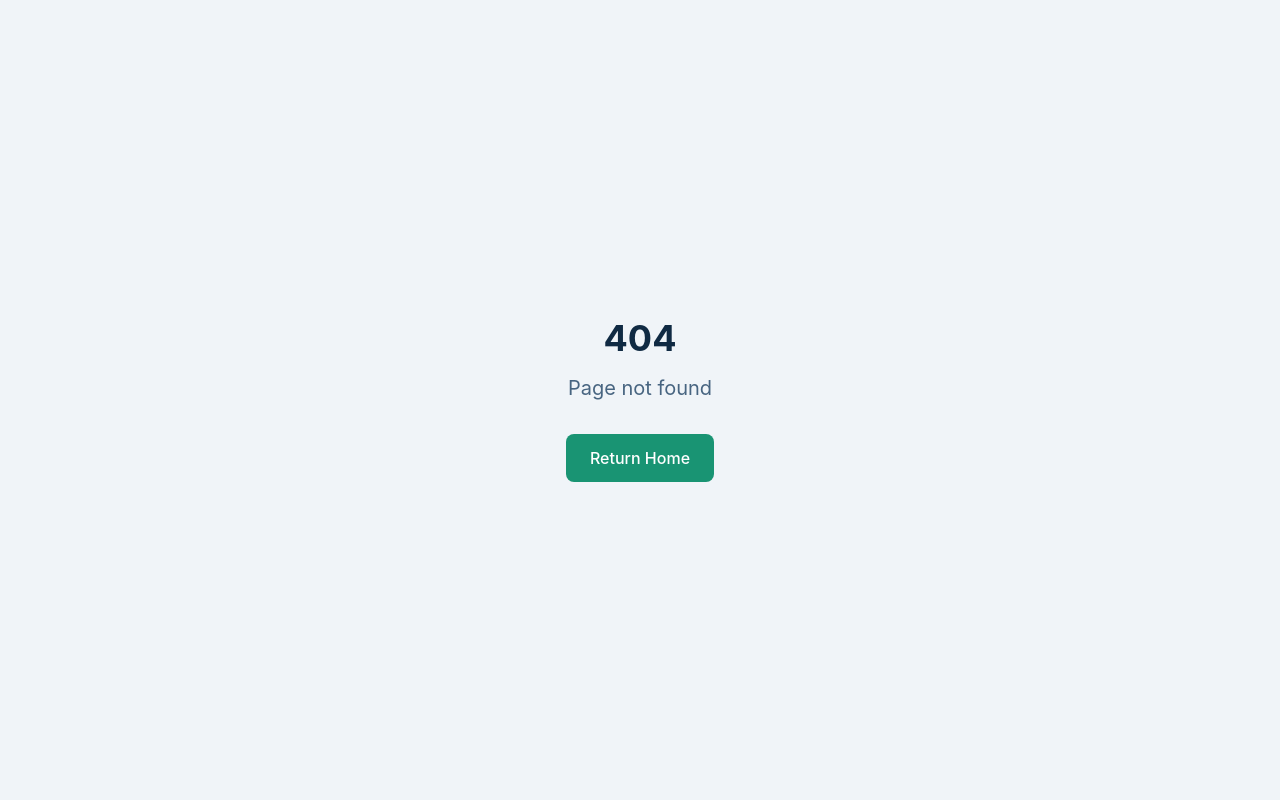
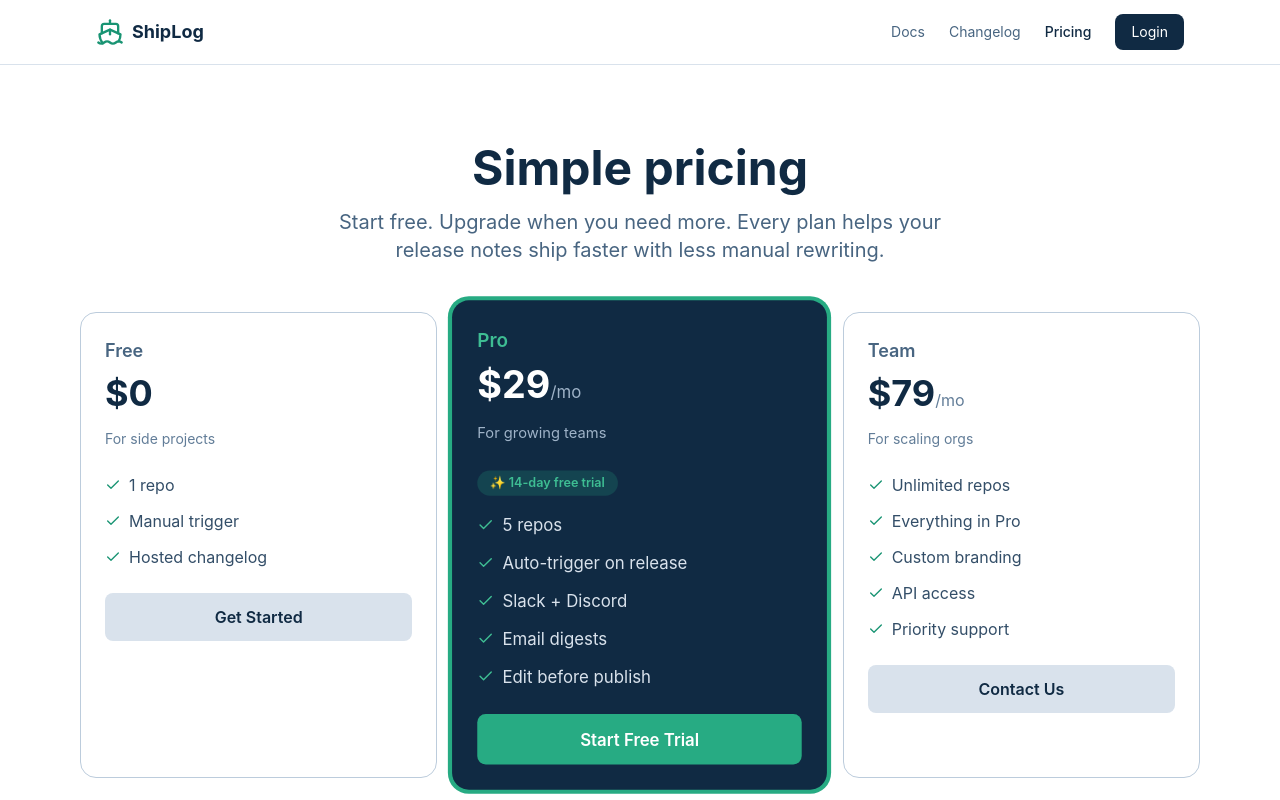
Before and after one commit to neg-0/shiplog, a Next.js app in the folder apps/web/: page /pricing in a window 1280 px wide. Before the commit this address had no page. Shown: the top 800 px of the page. Built offline with nearby package versions, Linux system fonts and the light colour scheme.

Commit message:
fix: add pricing page and correct web build env path

```diff
--- /dev/null
+++ b/apps/web/src/app/pricing/page.tsx
@@ -0,0 +1,160 @@
+import { Check, GitBranch, Ship } from 'lucide-react';
+import Link from 'next/link';
+
+type Plan = {
+  name: string;
+  price: string;
+  period?: string;
+  description: string;
+  trial?: string;
+  features: string[];
+  cta: string;
+  href: string;
+  highlighted: boolean;
+};
+
+const plans: Plan[] = [
+  {
+    name: 'Free',
+    price: '$0',
+    description: 'For side projects',
+    features: ['1 repo', 'Manual trigger', 'Hosted changelog'],
+    cta: 'Get Started',
+    href: '/login',
+    highlighted: false,
+  },
+  {
+    name: 'Pro',
+    price: '$29',
+    period: '/mo',
+    description: 'For growing teams',
+    trial: '14-day free trial',
+    features: ['5 repos', 'Auto-trigger on release', 'Slack + Discord', 'Email digests', 'Edit before publish'],
+    cta: 'Start Free Trial',
+    href: '/login',
+    highlighted: true,
+  },
+  {
+    name: 'Team',
+    price: '$79',
+    period: '/mo',
+    description: 'For scaling orgs',
+    features: ['Unlimited repos', 'Everything in Pro', 'Custom branding', 'API access', 'Priority support'],
+    cta: 'Contact Us',
+    href: 'mailto:hello@shiplog.io',
+    highlighted: false,
+  },
+];
+
+export default function PricingPage() {
+  return (
+    <div className="min-h-screen bg-white">
+      <header className="fixed top-0 w-full bg-white/80 backdrop-blur-md border-b border-navy-100 z-50">
+        <div className="max-w-6xl mx-auto px-4 sm:px-6 lg:px-8">
+          <div className="flex justify-between items-center h-16">
+            <Link href="/" className="flex items-center gap-2">
+              <Ship className="w-7 h-7 text-teal-600" />
+              <span className="text-lg font-bold text-navy-900">ShipLog</span>
+            </Link>
+            <nav className="flex items-center gap-6">
+              <Link href="/docs" className="text-navy-600 hover:text-navy-900 transition text-sm">Docs</Link>
+              <Link href="/changelog" className="text-navy-600 hover:text-navy-900 transition text-sm">Changelog</Link>
+              <Link href="/pricing" className="text-navy-900 font-medium transition text-sm">Pricing</Link>
+              <Link href="/login" className="bg-navy-900 text-white px-4 py-2 rounded-lg hover:bg-navy-800 transition text-sm">Login</Link>
+            </nav>
+          </div>
+        </div>
+      </header>
+
+      <main className="pt-24 pb-16">
+        <section className="py-12">
+          <div className="max-w-6xl mx-auto px-4 text-center">
+            <h1 className="text-4xl md:text-5xl font-bold text-navy-900 mb-4">Simple pricing</h1>
+            <p className="text-xl text-navy-600 max-w-2xl mx-auto mb-12">
+              Start free. Upgrade when you need more. Every plan helps your release notes ship faster with less manual rewriting.
+            </p>
+
+            <div className="grid md:grid-cols-3 gap-6">
+              {plans.map((plan) => (
+                <div
+                  key={plan.name}
+                  className={`rounded-2xl p-6 text-left ${
+                    plan.highlighted
+                      ? 'bg-navy-900 text-white ring-4 ring-teal-500 scale-105'
+                      : 'bg-white border border-navy-200'
+                  }`}
+                >
+                  <h2 className={`text-lg font-semibold ${plan.highlighted ? 'text-teal-400' : 'text-navy-600'}`}>
+                    {plan.name}
+                  </h2>
+                  <div className="mt-2 mb-4">
+                    <span className="text-4xl font-bold">{plan.price}</span>
+                    {plan.period && (
+                      <span className={plan.highlighted ? 'text-navy-300' : 'text-navy-500'}>{plan.period}</span>
+                    )}
+                  </div>
+                  <p className={`text-sm mb-6 ${plan.highlighted ? 'text-navy-300' : 'text-navy-500'}`}>
+                    {plan.description}
+                  </p>
+                  {plan.trial && (
+                    <div className="mb-4 inline-block bg-teal-500/20 text-teal-400 text-xs font-semibold px-3 py-1 rounded-full">
+                      ✨ {plan.trial}
+                    </div>
+                  )}
+                  <ul className="space-y-3 mb-6">
+                    {plan.features.map((feature) => (
+                      <li key={feature} className="flex items-center gap-2">
+                        <Check className={`w-4 h-4 ${plan.highlighted ? 'text-teal-400' : 'text-teal-600'}`} />
+                        <span className={plan.highlighted ? 'text-navy-100' : 'text-navy-700'}>{feature}</span>
+                      </li>
+                    ))}
+                  </ul>
+                  {plan.href.startsWith('mailto:') ? (
+                    <a
+                      href={plan.href}
+                      className={`block text-center w-full py-3 rounded-lg font-semibold transition ${
+                        plan.highlighted
+                          ? 'bg-teal-500 text-white hover:bg-teal-400'
+                          : 'bg-navy-100 text-navy-900 hover:bg-navy-200'
+                      }`}
+                    >
+                      {plan.cta}
+                    </a>
+                  ) : (
+                    <Link
+                      href={plan.href}
+                      className={`block text-center w-full py-3 rounded-lg font-semibold transition ${
+                        plan.highlighted
+                          ? 'bg-teal-500 text-white hover:bg-teal-400'
+                          : 'bg-navy-100 text-navy-900 hover:bg-navy-200'
+                      }`}
+                    >
+                      {plan.cta}
+                    </Link>
+                  )}
+                </div>
+              ))}
+            </div>
+          </div>
+        </section>
+
+        <section className="py-20 bg-gradient-to-br from-navy-900 to-navy-950 text-white">
+          <div className="max-w-4xl mx-auto px-4 text-center">
+            <Ship className="w-16 h-16 mx-auto mb-6 text-teal-400" />
+            <h2 className="text-3xl font-bold mb-4">Ready to ship your release notes?</h2>
+            <p className="text-navy-300 mb-8 max-w-xl mx-auto">
+              Connect your GitHub repo in under 2 minutes. Your next release will write itself.
+            </p>
+            <Link
+              href="/login"
+              className="inline-flex items-center gap-2 bg-teal-500 text-white px-8 py-4 rounded-xl text-lg font-semibold hover:bg-teal-400 transition shadow-lg"
+            >
+              <GitBranch className="w-5 h-5" />
+              Connect GitHub — It&apos;s Free
+            </Link>
+          </div>
+        </section>
+      </main>
+    </div>
+  );
+}
--- a/apps/web/tsconfig.json
+++ b/apps/web/tsconfig.json
@@ -24,6 +24,6 @@
       "@/*": ["./src/*"]
     }
   },
-  "include": ["next-env.d.ts", "**/*.ts", "**/*.tsx", ".next/types/**/*.ts"],
-  "exclude": ["node_modules"]
+  "include": ["next-env.d.ts", "src/**/*.ts", "src/**/*.tsx", ".next/types/**/*.ts"],
+  "exclude": ["node_modules", "src/**/*.test.ts", "src/**/*.test.tsx", "jest.setup.ts"]
 }
```
